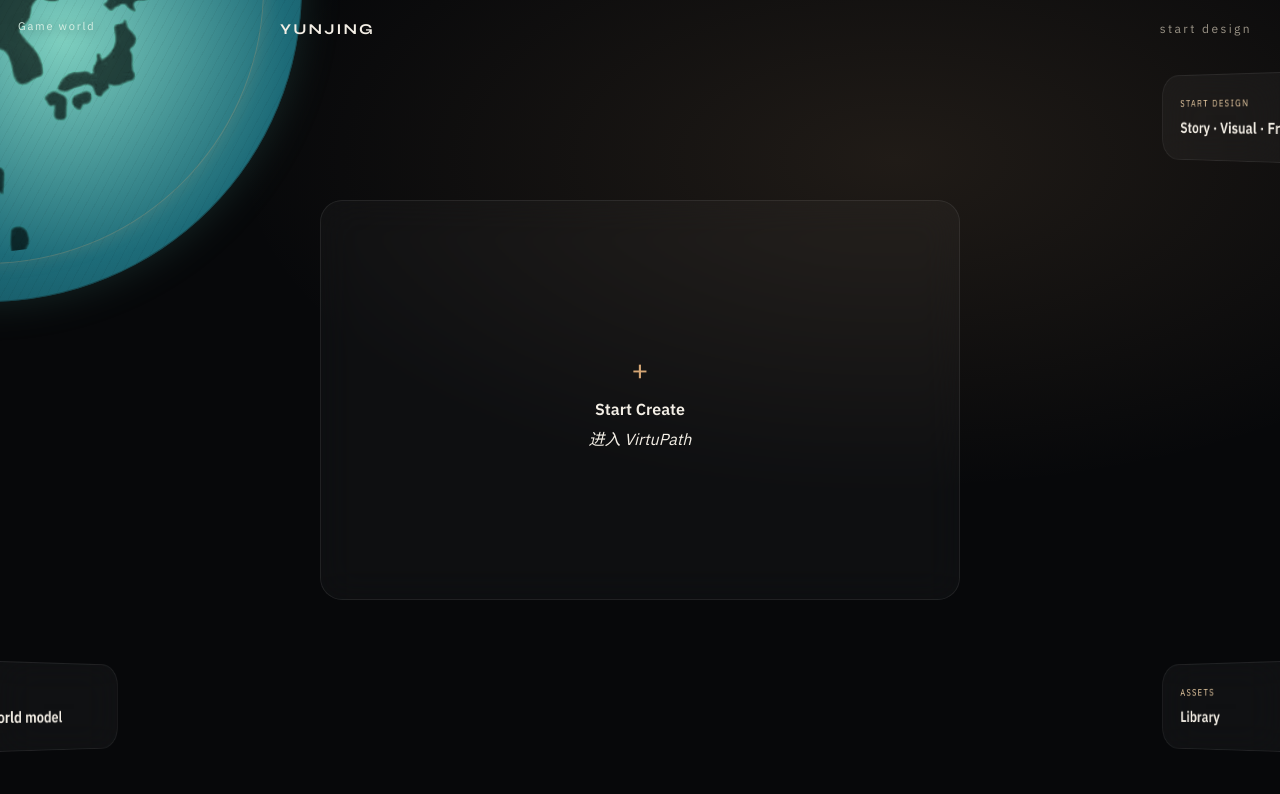
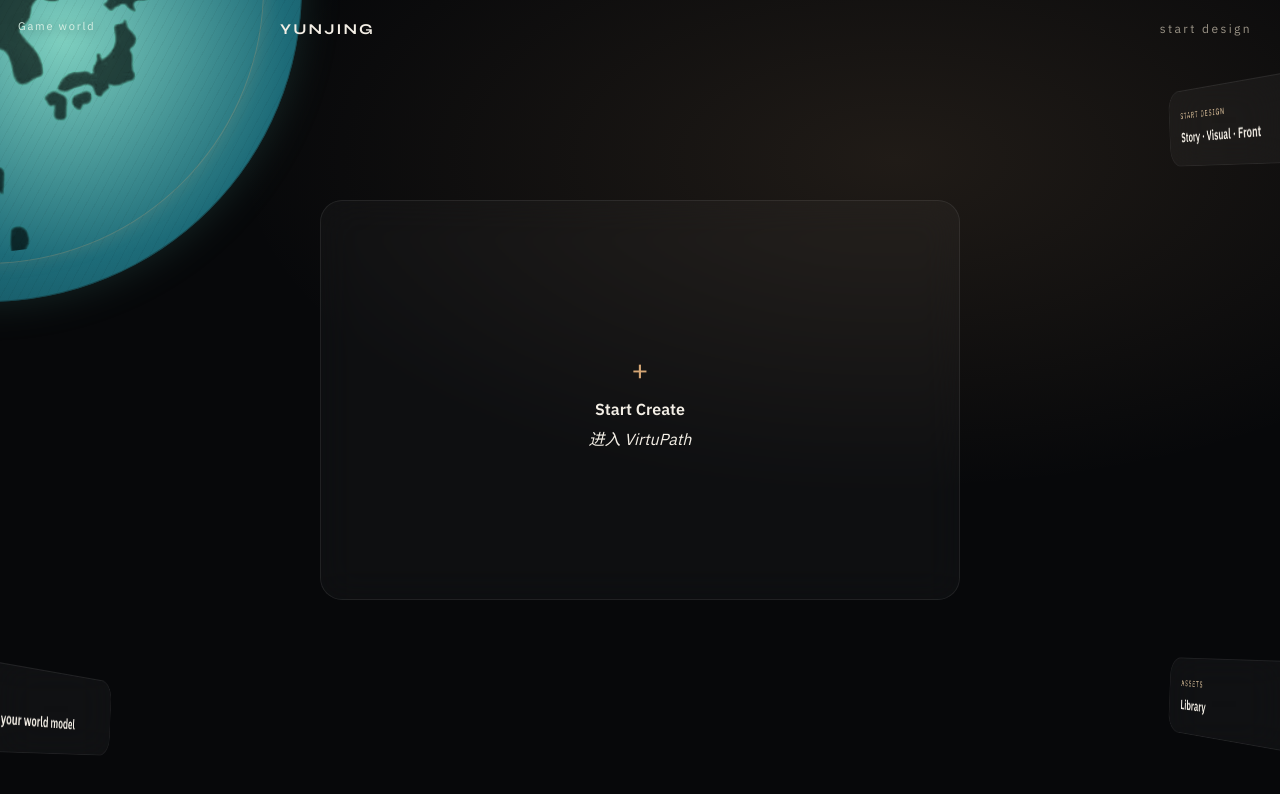
Before and after one commit to cassini123/camerobot, a Next.js app: page /yunjing in a window 1280 px wide. Shown: the top 794 px of the page. Built offline with nearby package versions, Linux system fonts and the light colour scheme; no server answers.

Commit message:
Exaggerate the side-card perspective so only a slanted half shows.
Increase rotateY and keep a sliver of the card on-screen so start design, world model, and Library read as angled halves rather than clipped rectangles.

Co-authored-by: cassini123 <cassini123@users.noreply.github.com>

```diff
--- a/app/globals.css
+++ b/app/globals.css
@@ -1218,32 +1218,32 @@ input[type="range"]::-moz-range-thumb {
 
 .hub-predesign {
   top: 72px;
-  right: 0;
-  transform: perspective(900px) rotateY(-32deg) translateX(46%);
+  right: -8px;
+  transform: perspective(700px) rotateY(-48deg) rotateZ(-4deg) translateX(22%);
   transform-origin: right center;
 }
 
 .hub-world {
-  left: 0;
+  left: -8px;
   bottom: 48px;
-  transform: perspective(900px) rotateY(32deg) translateX(-46%);
+  transform: perspective(700px) rotateY(48deg) rotateZ(4deg) translateX(-22%);
   transform-origin: left center;
 }
 
 .hub-library {
-  right: 0;
+  right: -8px;
   bottom: 48px;
-  transform: perspective(900px) rotateY(-32deg) translateX(46%);
+  transform: perspective(700px) rotateY(-48deg) rotateZ(4deg) translateX(22%);
   transform-origin: right center;
 }
 
 .hub-predesign:hover,
 .hub-library:hover {
-  transform: perspective(900px) rotateY(-18deg) translateX(28%);
+  transform: perspective(700px) rotateY(-28deg) rotateZ(-2deg) translateX(8%);
 }
 
 .hub-world:hover {
-  transform: perspective(900px) rotateY(18deg) translateX(-28%);
+  transform: perspective(700px) rotateY(28deg) rotateZ(2deg) translateX(-8%);
 }
 
 .globe-corner {
@@ -1417,12 +1417,13 @@ input[type="range"]::-moz-range-thumb {
 
 .friend i {
   position: absolute;
-  right: 6px;
-  top: 2px;
-  width: 8px;
-  height: 8px;
+  right: 4px;
+  top: 0;
+  width: 10px;
+  height: 10px;
   border-radius: 50%;
-  border: 1px solid #07080a;
+  border: 2px solid #07080a;
+  z-index: 2;
 }
 
 .friend i.online {
```
